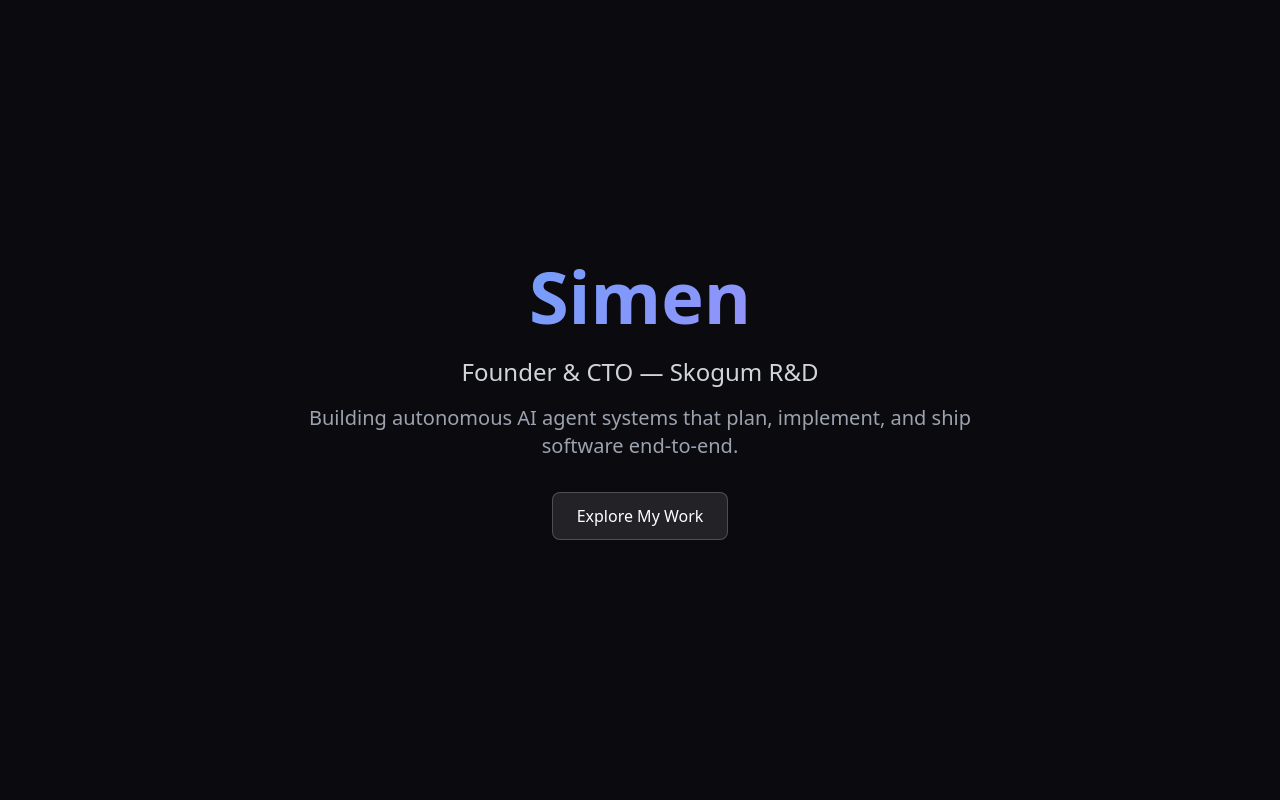
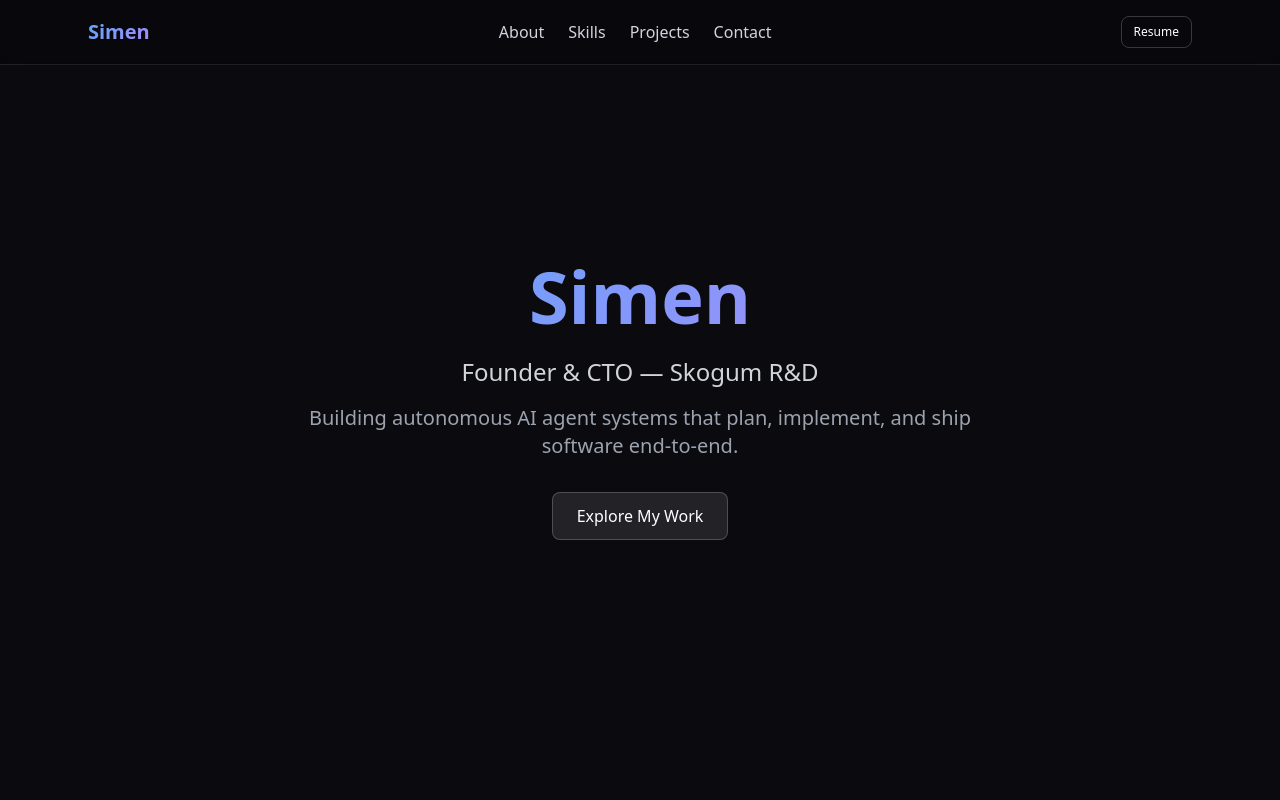
Before and after one commit to Skogum-R-D/simen-portfolio, a Next.js app: page / in a window 1280 px wide. Shown: the top 800 px of the page. Built offline with nearby package versions, Linux system fonts and the light colour scheme.

Commit message:
Add home page

```diff
--- a/app/page.tsx
+++ b/app/page.tsx
@@ -1,13 +1,14 @@
-"use client";
 import Hero from "@/components/hero";
 import About from "@/components/about";
 import Skills from "@/components/skills";
 import Projects from "@/components/projects";
 import Contact from "@/components/contact";
+import Navbar from "@/components/navbar";
 
 export default function Home() {
   return (
-    <main className="min-h-screen bg-[#0a0a0f] text-white">
+    <main className="min-h-screen bg-[#0a0a0f] text-white antialiased">
+      <Navbar />
       <Hero />
       <About />
       <Skills />
```
